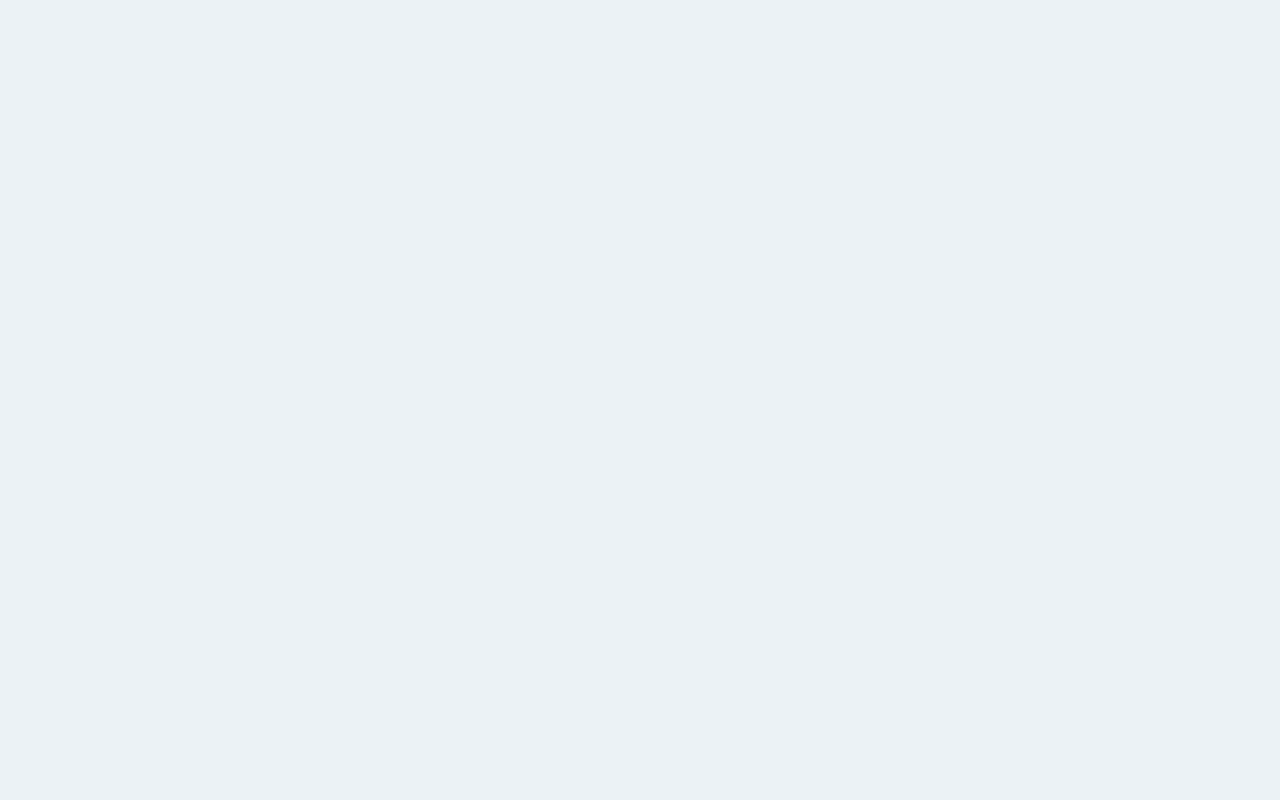
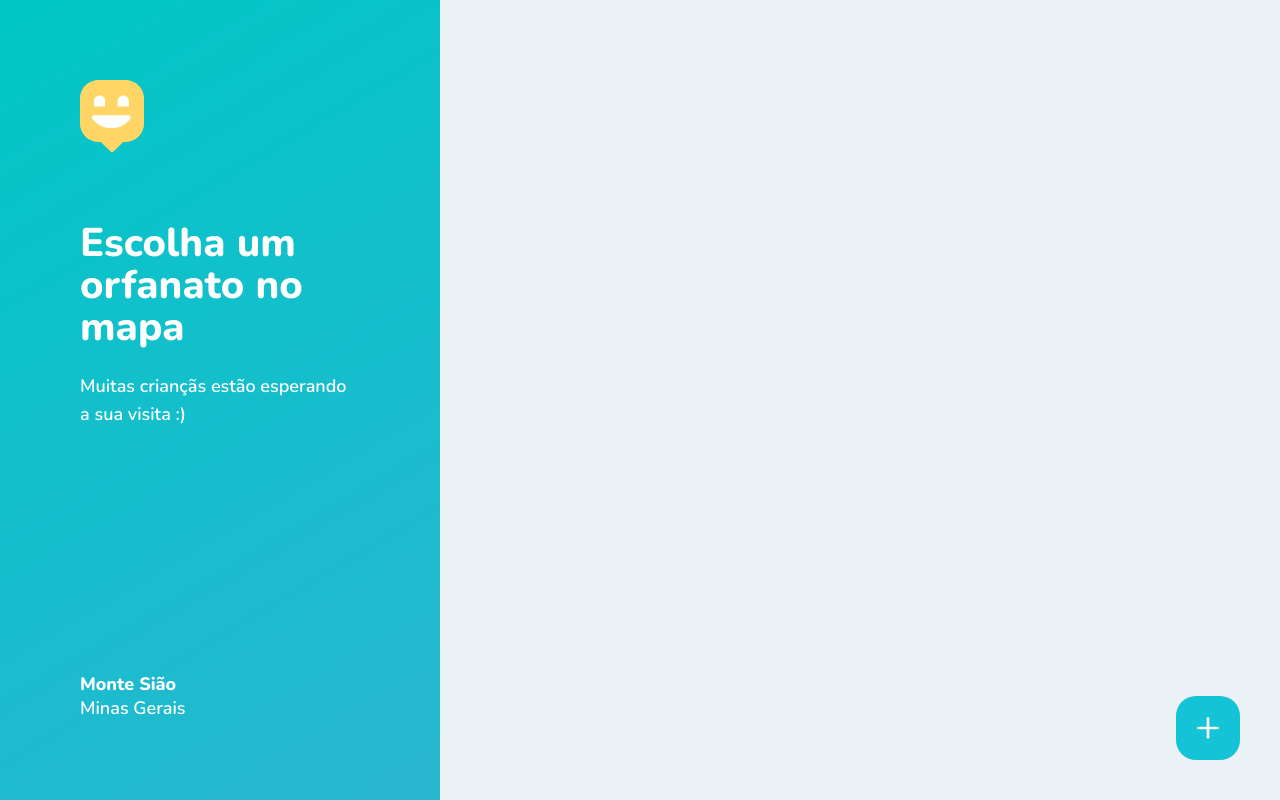
Before and after one commit to joel-fragoso/happy, a React (Create React App) app in the folder web/: page /orphanages in a window 1280 px wide. Built offline with nearby package versions, Linux system fonts and the light colour scheme; the HTML template or start-up script is replaced by a standard one.

Commit message:
feat: add orphanages page

```diff
--- a/web/src/pages/Landing/index.tsx
+++ b/web/src/pages/Landing/index.tsx
@@ -1,4 +1,5 @@
 import React from 'react';
+import { Link } from 'react-router-dom';
 import { FiArrowRight } from 'react-icons/fi';
 
 import logoImg from '../../assets/images/logo.svg';
@@ -18,9 +19,9 @@ const Landing: React.FC = () => {
           <strong>Monte Sião</strong>
           <span>Minas Gerais</span>
         </Location>
-        <a href="/">
+        <Link to="/orphanages">
           <FiArrowRight size={26} color="rgba(0, 0, 0, 0.6)" />
-        </a>
+        </Link>
       </Wrapper>
     </Container>
   );
--- /dev/null
+++ b/web/src/pages/Orphanages/index.tsx
@@ -0,0 +1,31 @@
+import React from 'react';
+import { Link } from 'react-router-dom';
+import { FiPlus } from 'react-icons/fi';
+
+import mapMarkerImg from '../../assets/images/map-marker.svg';
+
+import { Container, Sidebar, Map } from './styles';
+
+const Orphanages: React.FC = () => {
+  return (
+    <Container>
+      <Sidebar>
+        <header>
+          <img src={mapMarkerImg} alt="Happy Logo" />
+          <h2>Escolha um orfanato no mapa</h2>
+          <p>Muitas criançãs estão esperando a sua visita :)</p>
+        </header>
+        <footer>
+          <strong>Monte Sião</strong>
+          <span>Minas Gerais</span>
+        </footer>
+      </Sidebar>
+      <Map />
+      <Link to="/">
+        <FiPlus size={32} color="#fff" />
+      </Link>
+    </Container>
+  );
+};
+
+export default Orphanages;
--- /dev/null
+++ b/web/src/pages/Orphanages/styles.ts
@@ -0,0 +1,68 @@
+import styled from 'styled-components';
+
+export const Container = styled.div`
+  position: relative;
+
+  width: 100vw;
+  height: 100vh;
+
+  display: flex;
+
+  footer {
+    display: flex;
+    flex-direction: column;
+
+    line-height: 24px;
+
+    strong {
+      font-weight: 800;
+    }
+  }
+
+  > a {
+    position: absolute;
+    bottom: 40px;
+    right: 40px;
+
+    width: 64px;
+    height: 64px;
+    background-color: #15c3d6;
+    border-radius: 20px;
+
+    display: flex;
+    align-items: center;
+    justify-content: center;
+
+    transition: background-color 0.2s;
+
+    &:hover {
+      background-color: #17d6ed;
+    }
+  }
+`;
+
+export const Sidebar = styled.aside`
+  width: 440px;
+
+  background: linear-gradient(329.54deg, #29b6d1 0%, #00c7c7 100%);
+
+  padding: 80px;
+
+  display: flex;
+  flex-direction: column;
+  justify-content: space-between;
+
+  h2 {
+    margin-top: 64px;
+    font-size: 40px;
+    font-weight: 800;
+    line-height: 42px;
+  }
+
+  p {
+    margin-top: 24px;
+    line-height: 28px;
+  }
+`;
+
+export const Map = styled.aside``;
--- a/web/src/routes/index.tsx
+++ b/web/src/routes/index.tsx
@@ -2,13 +2,13 @@ import React from 'react';
 import { Switch, Route } from 'react-router-dom';
 
 import Landing from '../pages/Landing';
-// import Orphanages from '../pages/Orphanages';
+import Orphanages from '../pages/Orphanages';
 
 const Routes: React.FC = () => {
   return (
     <Switch>
       <Route path="/" exact component={Landing} />
-      {/* <Route path="/orphanages" component={Orphanages} /> */}
+      <Route path="/orphanages" component={Orphanages} />
     </Switch>
   );
 };
```
Also changed, not shown: web/src/assets/images/map-marker.svg (renamed from web/src/assets/images/market-map.svg).
